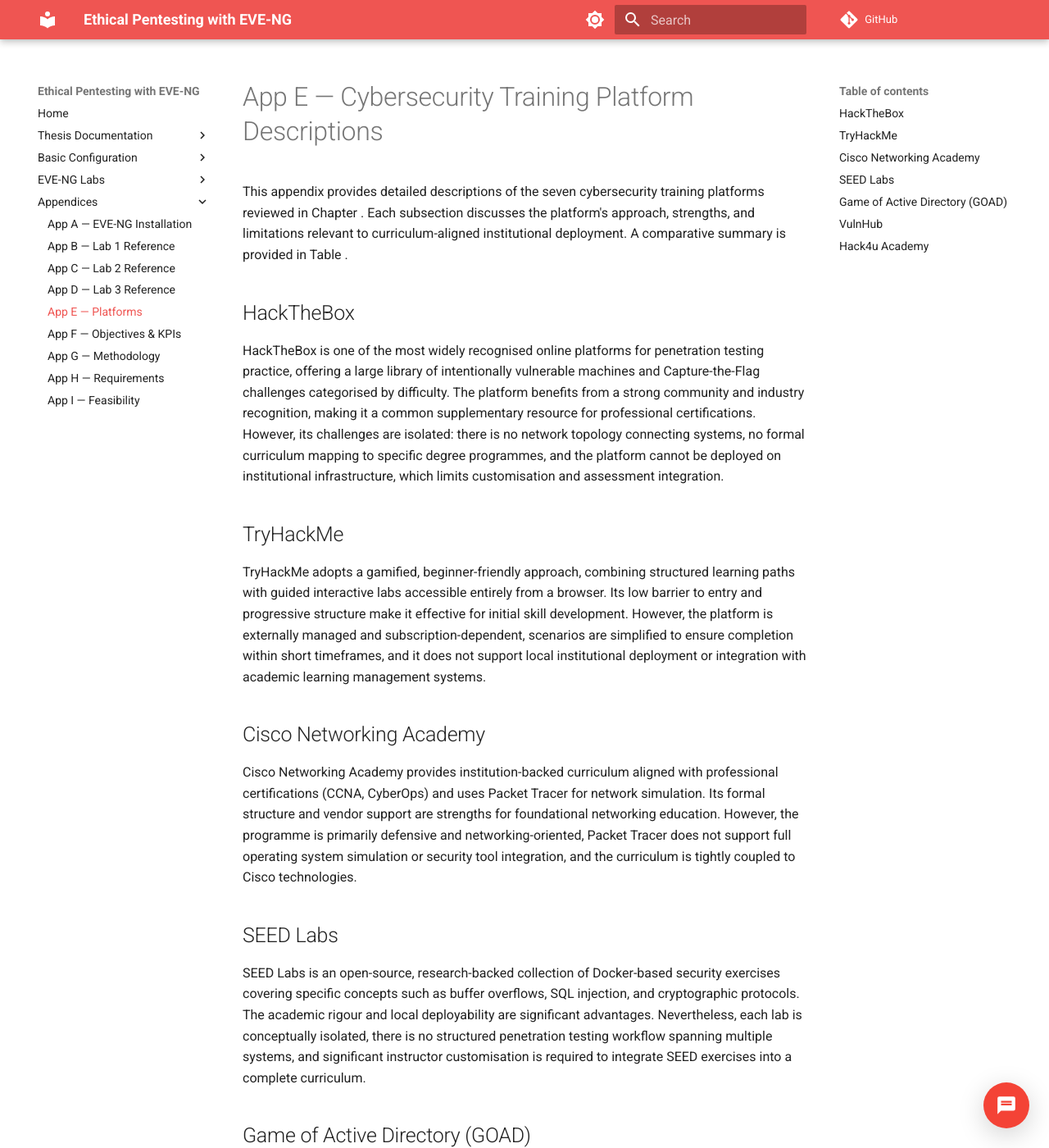
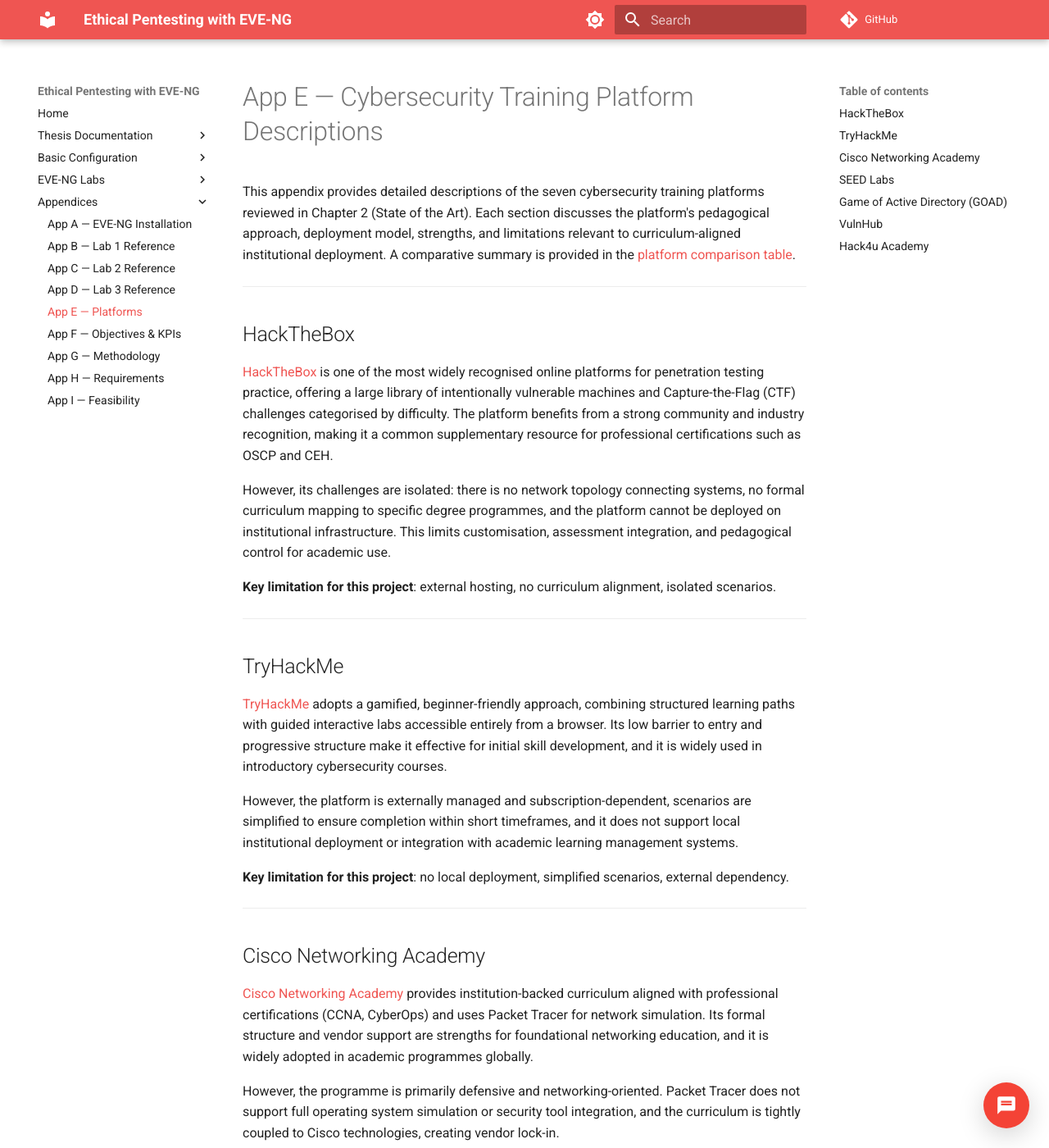
Before and after one commit to TheEgea/TFG, an MkDocs documentation site: the page built from docs/web/docs/annexos/app-e/index.md, in a window 1280 px wide and 1400 px high. Shown: the whole window at 82% size. Built offline with MkDocs 1.6.1 and Material for MkDocs 9.7.7, drawn with Linux system fonts in a browser that asks for light colours; comment, search, counter and statistics services are not loaded; some of the changed text lies outside the part shown.

Commit message:
docs: Ch1/Ch2 review, PDF pipeline fix, build scripts cleanup
  - Ch1: AI angle, flag-based model, remove Context/Document Structure sections
  - Ch2: add Context (from Ch1), PTES subsection, simplify platform paragraph
  - Ch4/Ch9/app_platforms: Annexes → Appendices terminology unification
  - App E web: rewrite with real links, remove redundant comparison table
  - PDF pipeline: fix mkdocs output_path, add OpenDyslexic to CI, publish Vol I
  - build.sh: add Vol II build + auto-copy to official_Documents
  - build-labs.sh: add lab4 support, cleanup
  - Makefile: fix broken ../tfg.sh references
  - scripts-workflow/README.md: rewrite with current reality
  - Remove orphaned docs/web/memoryAnex/ files

```diff
--- a/docs/web/docs/annexos/app-e/index.md
+++ b/docs/web/docs/annexos/app-e/index.md
@@ -1,69 +1,113 @@
 # App E — Cybersecurity Training Platform Descriptions
 
 This appendix provides detailed descriptions of the seven cybersecurity training platforms
-reviewed in Chapter . Each subsection discusses the platform's approach,
-strengths, and limitations relevant to curriculum-aligned institutional deployment.
-A comparative summary is provided in Table .
+reviewed in Chapter 2 (State of the Art). Each section discusses the platform's pedagogical
+approach, deployment model, strengths, and limitations relevant to curriculum-aligned
+institutional deployment. A comparative summary is provided in the
+[platform comparison table](../#platform-comparison).
+
+---
 
 ## HackTheBox
 
-HackTheBox  is one of the most widely recognised online platforms for
-penetration testing practice, offering a large library of intentionally vulnerable machines and
-Capture-the-Flag challenges categorised by difficulty. The platform benefits from a strong
-community and industry recognition, making it a common supplementary resource for
-professional certifications. However, its challenges are isolated: there is no network topology
-connecting systems, no formal curriculum mapping to specific degree programmes, and the
-platform cannot be deployed on institutional infrastructure, which limits customisation and
-assessment integration.
+[HackTheBox](https://www.hackthebox.com/) is one of the most widely recognised online platforms
+for penetration testing practice, offering a large library of intentionally vulnerable machines
+and Capture-the-Flag (CTF) challenges categorised by difficulty. The platform benefits from a
+strong community and industry recognition, making it a common supplementary resource for
+professional certifications such as OSCP and CEH.
+
+However, its challenges are isolated: there is no network topology connecting systems, no formal
+curriculum mapping to specific degree programmes, and the platform cannot be deployed on
+institutional infrastructure. This limits customisation, assessment integration, and pedagogical
+control for academic use.
+
+**Key limitation for this project**: external hosting, no curriculum alignment, isolated scenarios.
+
+---
 
 ## TryHackMe
 
-TryHackMe  adopts a gamified, beginner-friendly approach, combining structured
-learning paths with guided interactive labs accessible entirely from a browser. Its low barrier to
-entry and progressive structure make it effective for initial skill development. However, the
-platform is externally managed and subscription-dependent, scenarios are simplified to ensure
-completion within short timeframes, and it does not support local institutional deployment or
-integration with academic learning management systems.
+[TryHackMe](https://tryhackme.com/) adopts a gamified, beginner-friendly approach, combining
+structured learning paths with guided interactive labs accessible entirely from a browser.
+Its low barrier to entry and progressive structure make it effective for initial skill development,
+and it is widely used in introductory cybersecurity courses.
+
+However, the platform is externally managed and subscription-dependent, scenarios are simplified
+to ensure completion within short timeframes, and it does not support local institutional
+deployment or integration with academic learning management systems.
+
+**Key limitation for this project**: no local deployment, simplified scenarios, external dependency.
+
+---
 
 ## Cisco Networking Academy
 
-Cisco Networking Academy  provides institution-backed curriculum aligned with
-professional certifications (CCNA, CyberOps) and uses Packet Tracer for network simulation.
-Its formal structure and vendor support are strengths for foundational networking education.
-However, the programme is primarily defensive and networking-oriented, Packet Tracer does not
+[Cisco Networking Academy](https://www.netacad.com/) provides institution-backed curriculum aligned
+with professional certifications (CCNA, CyberOps) and uses Packet Tracer for network simulation.
+Its formal structure and vendor support are strengths for foundational networking education, and
+it is widely adopted in academic programmes globally.
+
+However, the programme is primarily defensive and networking-oriented. Packet Tracer does not
 support full operating system simulation or security tool integration, and the curriculum is
-tightly coupled to Cisco technologies.
+tightly coupled to Cisco technologies, creating vendor lock-in.
+
+**Key limitation for this project**: vendor lock-in, no OS-level simulation, limited security scope.
+
+---
 
 ## SEED Labs
 
-SEED Labs  is an open-source, research-backed collection of Docker-based security
-exercises covering specific concepts such as buffer overflows, SQL injection, and cryptographic
-protocols. The academic rigour and local deployability are significant advantages. Nevertheless,
-each lab is conceptually isolated, there is no structured penetration testing workflow spanning
-multiple systems, and significant instructor customisation is required to integrate SEED exercises
-into a complete curriculum.
+[SEED Labs](https://seedsecuritylabs.org/) is an open-source, research-backed collection of
+Docker-based security exercises covering specific concepts such as buffer overflows, SQL injection,
+and cryptographic protocols. Developed at Syracuse University, it is one of the most
+academically rigorous freely available lab resources.
+
+Its academic rigour and local deployability are significant advantages. Nevertheless, each lab
+is conceptually isolated — there is no structured penetration testing workflow spanning multiple
+systems — and significant instructor customisation is required to integrate SEED exercises into
+a complete curriculum.
+
+**Key limitation for this project**: conceptually isolated labs, no multi-system topology, no automation.
+
+---
 
 ## Game of Active Directory (GOAD)
 
-GOAD  provides an Infrastructure-as-Code vulnerable Active Directory environment
-designed for realistic Windows domain penetration testing. Its use of Terraform and Vagrant enables
-reproducible deployment and the scenarios reflect real corporate environments. The platform is,
-however, narrowly focused on Windows AD: it does not cover reconnaissance, web application
-vulnerabilities, or network traffic analysis, and it lacks formal instructor resources or
-curriculum structure.
+[GOAD](https://github.com/Orange-Cyberdefense/GOAD) provides an Infrastructure-as-Code
+vulnerable Active Directory environment designed for realistic Windows domain penetration
+testing. Its use of Terraform and Vagrant enables reproducible deployment and the scenarios
+reflect real corporate environments.
+
+The platform is, however, narrowly focused on Windows AD: it does not cover reconnaissance,
+web application vulnerabilities, or network traffic analysis, and it lacks formal instructor
+resources or curriculum structure.
+
+**Key limitation for this project**: Windows AD only, no curriculum structure, no instructor materials.
+
+---
 
 ## VulnHub
 
-VulnHub  is a community-driven repository of downloadable vulnerable virtual machines
-for local deployment. Its open, self-directed nature suits independent learners well, but the
-absence of structured progression, inconsistent quality across community-contributed machines,
-and lack of automation for deployment and reset make institutional integration impractical
-without significant instructor effort.
+[VulnHub](https://www.vulnhub.com/) is a community-driven repository of downloadable vulnerable
+virtual machines for local deployment. Its open, self-directed nature suits independent learners
+well, and the large variety of machines covers diverse difficulty levels and techniques.
+
+However, the absence of structured progression, inconsistent quality across community-contributed
+machines, and lack of automation for deployment and reset make institutional integration
+impractical without significant instructor effort.
+
+**Key limitation for this project**: no structure, inconsistent quality, no automation.
+
+---
 
 ## Hack4u Academy
 
-Hack4u Academy  stands out for its emphasis on penetration testing methodology over
-tool memorisation, offering structured video-based courses with integrated practical exercises.
-Its curriculum is well-designed and the community active. The platform is, however,
-subscription-based and externally hosted, making local institutional deployment and automated
-large-scale assessment impossible.
+[Hack4u Academy](https://hack4u.io/) stands out for its emphasis on penetration testing
+methodology over tool memorisation, offering structured video-based courses with integrated
+practical exercises. Its curriculum is well-designed and the community active, making it
+particularly effective for self-paced professional development.
+
+The platform is, however, subscription-based and externally hosted, making local institutional
+deployment and automated large-scale assessment impossible.
+
+**Key limitation for this project**: external hosting, subscription model, no institutional deployment.
--- a/docs/web/mkdocs.yml
+++ b/docs/web/mkdocs.yml
@@ -34,7 +34,7 @@
 nav:
   - Home: index.md
   - Thesis Documentation:
-      - Memory: assets/Temp.md
+      - Memory (Vol I): assets/official_Documents/memory.md
       - Feasibility Study: assets/official_Documents/feasibility.md
       - Appendices: annexos/index.md
   - Basic Configuration:
@@ -98,7 +98,7 @@
       cover_title: Ethical Pentesting with EVE-NG
       cover_subtitle: Bachelor's Thesis Technical Annex
       custom_template_path: pdf_template
-      output_path: ../pdf/lab-documentation.pdf
+      output_path: pdf/lab-documentation.pdf
 
 
 markdown_extensions:
```
Also changed, not shown: docs/web/docs/assets/official_Documents/memory.md (added, +14 -0 lines), docs/web/docs/index.md (+8 -0 lines), scripts-workflow/README.md, 11 other files.
